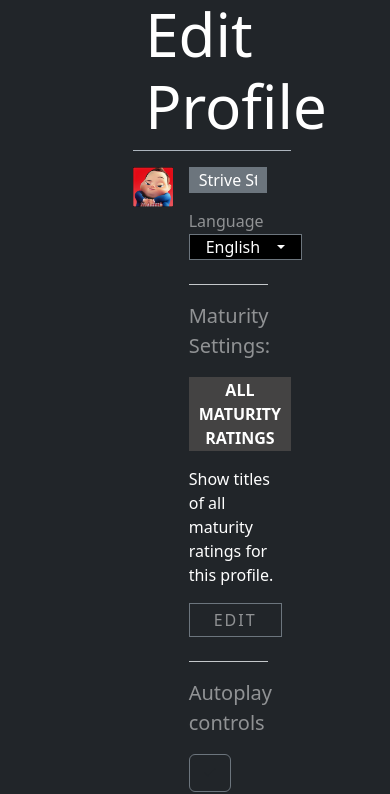
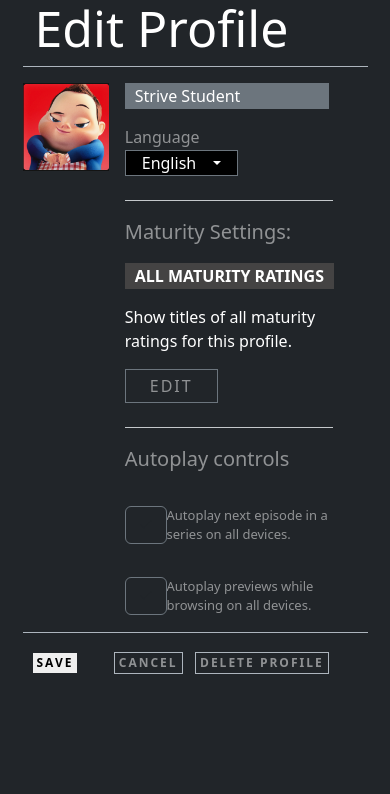
Before and after one commit to cosmin3run/U2-W2-D5--weekly-project-, a plain HTML site: page Profile.html in a window 390 px wide. Shown: the part 65-859 px from the top of the page. Drawn offline with nearby package versions, Linux system fonts and the light colour scheme.

Commit message:
edit-profile-responsive

```diff
--- a/Profile.html
+++ b/Profile.html
@@ -16,13 +16,15 @@
   <body class="bg-dark">
     <header class="ps-3"><img src="./assets/img/assets/netflix_logo.png" alt="Logo Netflix" width="150px" /></header>
     <main class="row">
-      <div class="col-1"></div>
-      <div class="col-11">
+      <div class="col-0 col-sm-1"></div>
+      <div class="col-12 col-sm-11">
         <div class="row justify-content-center">
-          <div class="col-5 border-bottom border-dark-subtle"><h1 class="text-white profile-title">Edit Profile</h1></div>
+          <div class="col-10 col-md-8 col-lg-5 border-bottom border-dark-subtle">
+            <h1 class="text-white profile-title">Edit Profile</h1>
+          </div>
         </div>
         <div class="row justify-content-center mt-3">
-          <div class="col-5 row g-0 border-bottom border-dark-subtle">
+          <div class="col-10 col-md-8 col-lg-5 row g-0 border-bottom border-dark-subtle">
             <div class="col-3 g-0"><img src="./assets/img/assets/avatar.png" alt="" width="100%" /></div>
             <div class="col-9 px-3">
               <input
@@ -69,18 +71,22 @@
           </div>
         </div>
       </div>
-      <div class="col-1"></div>
-      <div class="col-11 row justify-content-center mt-3">
-        <div class="col-5">
+      <div class="col-0 col-sm-1"></div>
+      <div class="col-12 col-sm-11 row justify-content-center mt-3">
+        <div class="col-10 col-md-8 col-lg-5">
           <div class="row justify-content-between">
-            <div class="col-3"><button class="border-0 fw-bold edit-btn px-3">SAVE</button></div>
+            <div class="col-3"><button class="border-0 profile-btn-size fw-bold edit-btn px-1 px-sm-3">SAVE</button></div>
 
             <div class="col-3">
-              <button class="border border-dark-subtle fw-bold edit-btn bg-dark text-white-50 px-3">CANCEL</button>
+              <button class="border profile-btn-size border-dark-subtle fw-bold edit-btn bg-dark text-white-50 px-1 px-sm-3">
+                CANCEL
+              </button>
             </div>
 
             <div class="col-6">
-              <button class="border border-dark-subtle fw-bold edit-btn bg-dark text-white-50 px-3">DELETE PROFILE</button>
+              <button class="border profile-btn-size border-dark-subtle fw-bold edit-btn bg-dark text-white-50 px-1 px-sm-3">
+                DELETE PROFILE
+              </button>
             </div>
           </div>
         </div>
--- a/assets/style.css
+++ b/assets/style.css
@@ -3,7 +3,7 @@
 }
 
 .profile-title {
-  font-size: 60px;
+  font-size: 50px;
 }
 
 .profile-input {
@@ -24,3 +24,7 @@
 .p-autoplay {
   font-size: small;
 }
+
+.profile-btn-size {
+  font-size: 12px;
+}
```
